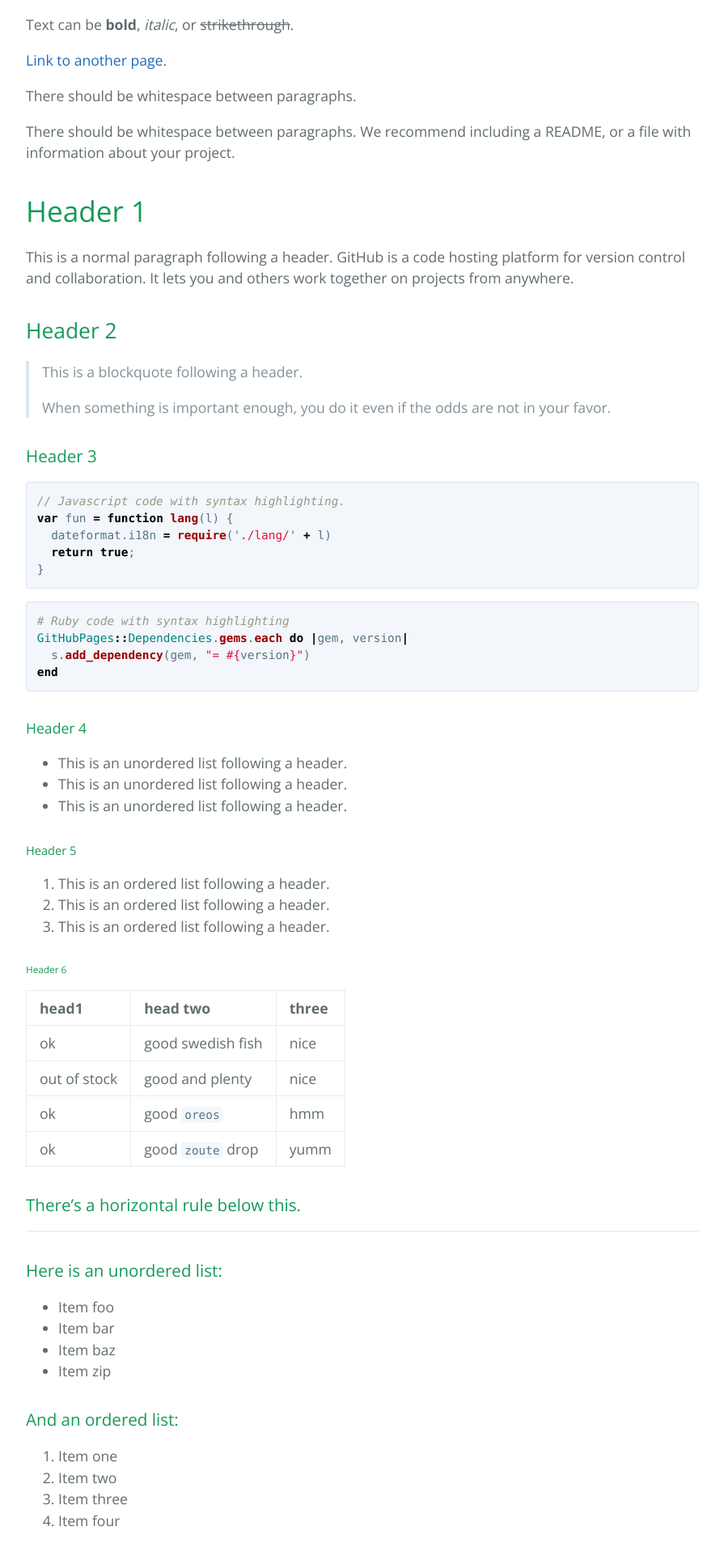
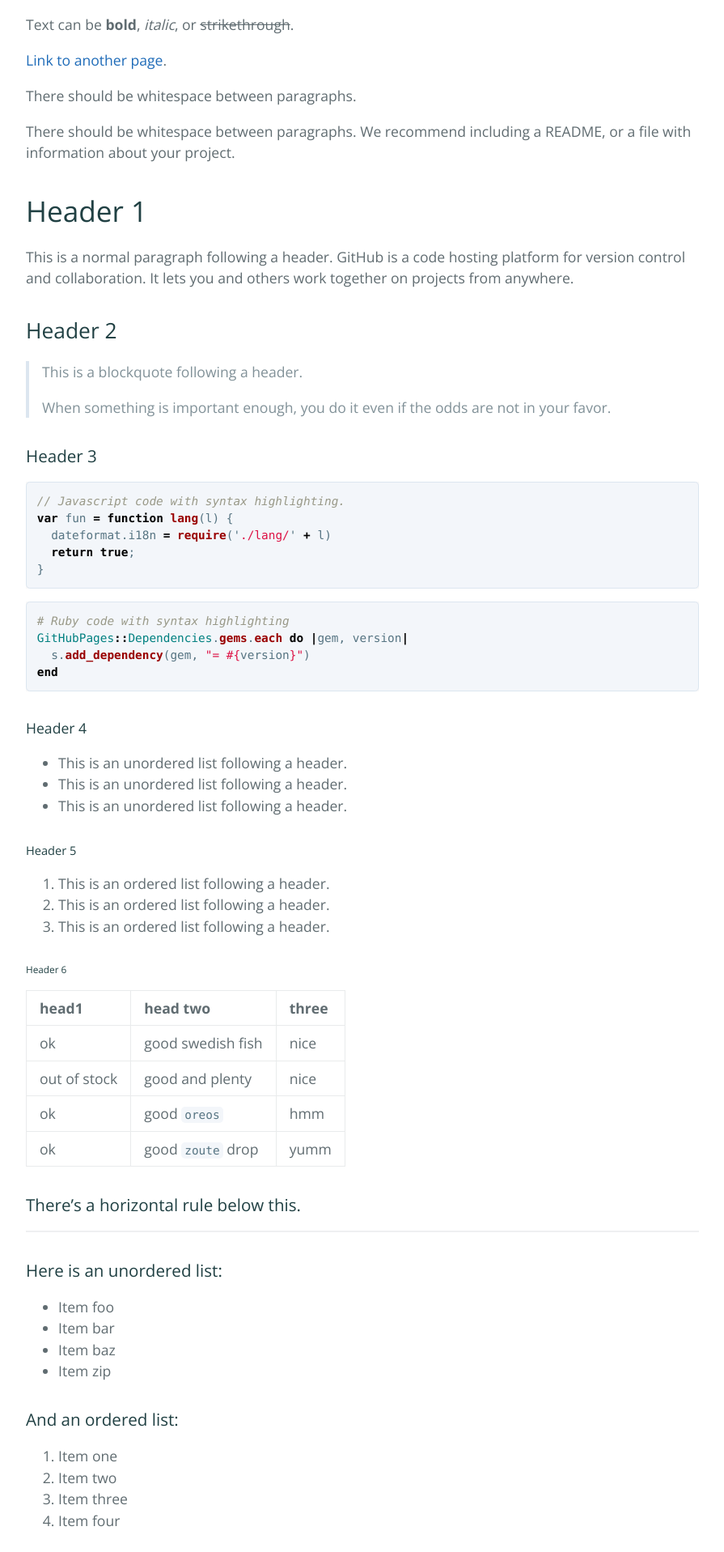
Before and after one commit to fsept11/PRIVADIA, a Jekyll site: the page built from index.md, in a window 1280 px wide. Shown: the part 967-2884 px from the top of the page at 81% size, without its empty margins (192-1087 px from the left). Built offline with Jekyll 4.4.1, drawn with Linux system fonts in a browser that asks for light colours; our own code applies the rules of GitHub Pages for plain Markdown files.

Commit message:
Update variables.scss

```diff
--- a/_sass/variables.scss
+++ b/_sass/variables.scss
@@ -8,7 +8,8 @@ $header-bg-color: #159957 !default;
 $header-bg-color-secondary: #155799 !default;
 
 // Text
-$section-headings-color: #159957 !default;
+//$section-headings-color: #159957 !default;
+$section-headings-color:   #204043 !default;
 $body-text-color: #606c71 !default;
 $body-link-color: #1e6bb8 !default;
 $blockquote-text-color: #819198 !default;
```
